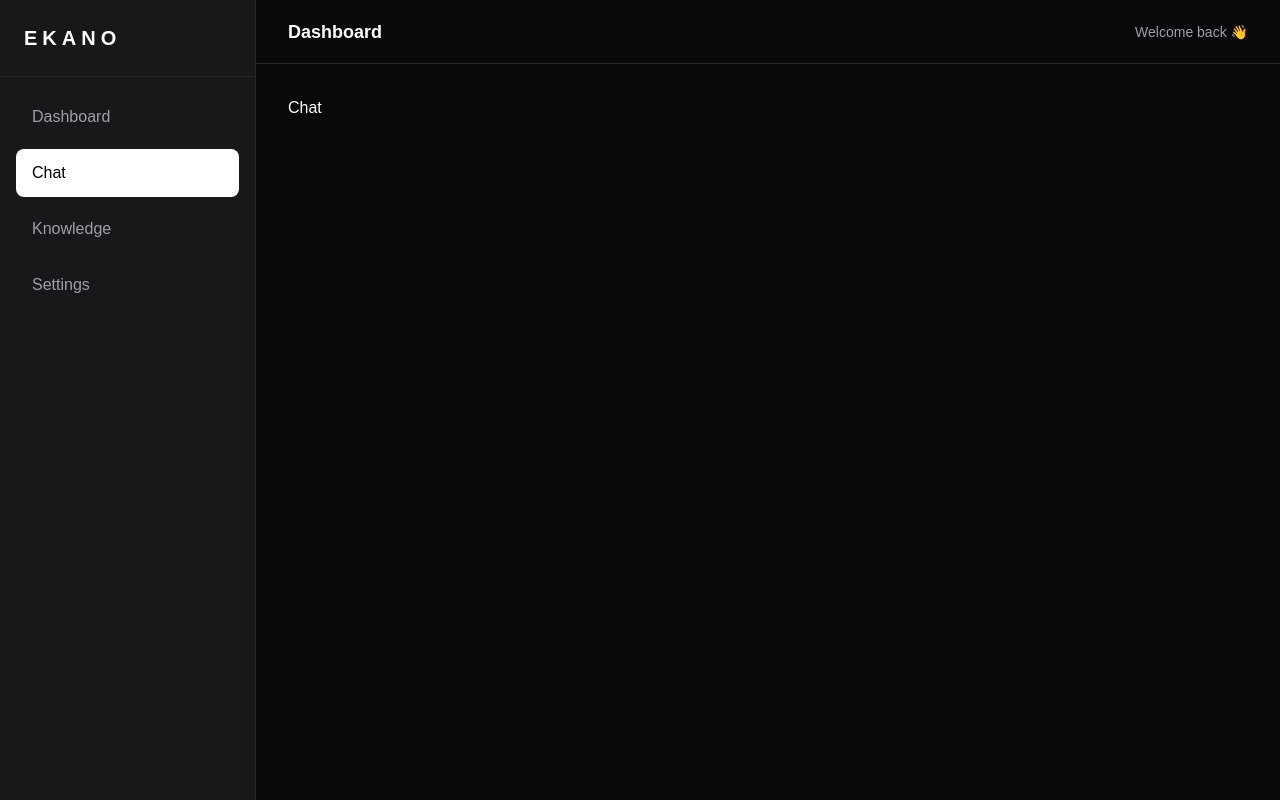
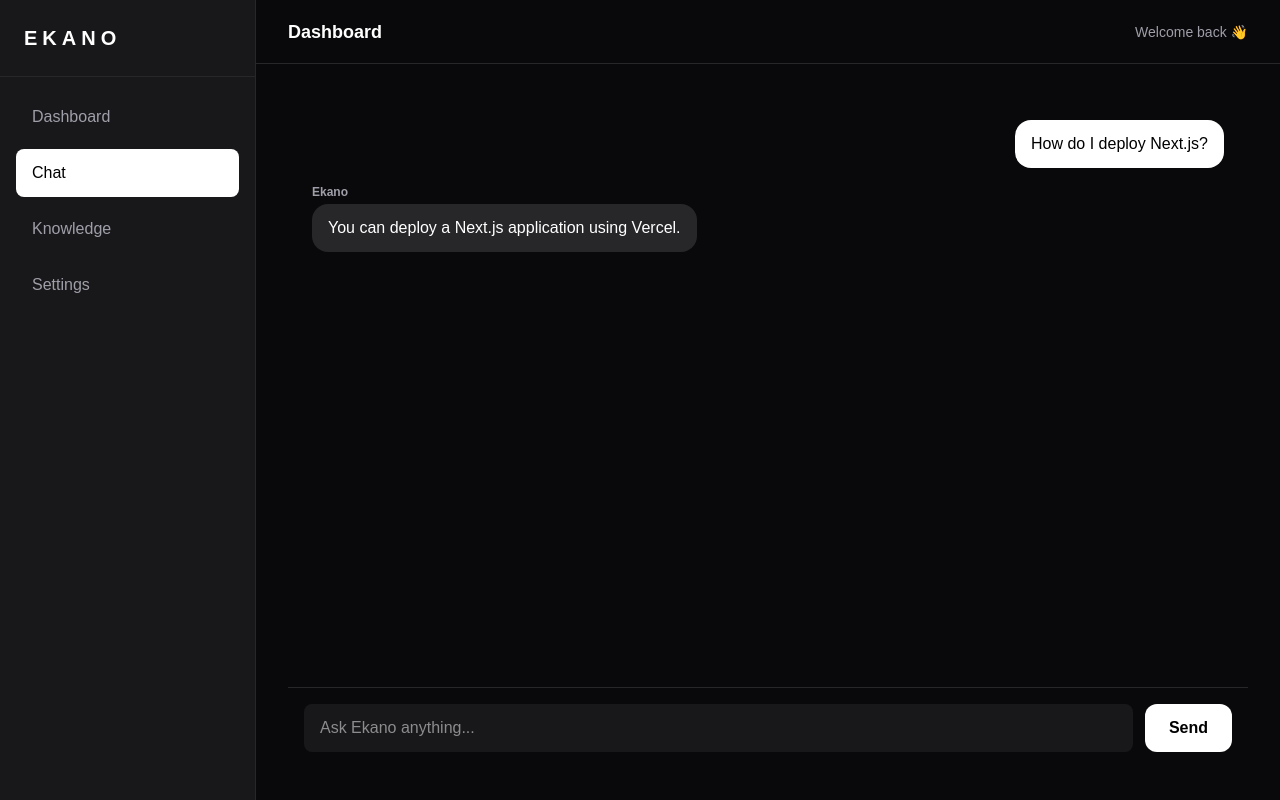
Before and after one commit to Rush-K15/ekano, a Next.js app in the folder frontend/: page /chat in a window 1280 px wide. Built offline with nearby package versions, Linux system fonts and the light colour scheme.

Commit message:
feat(chat): build reusable chat UI foundation

```diff
--- a/frontend/app/(dashboard)/chat/page.tsx
+++ b/frontend/app/(dashboard)/chat/page.tsx
@@ -1,3 +1,45 @@
+"use client";
+
+import { useState } from "react";
+
+import ChatWindow from "@/components/dashboard/ChatWindow";
+import MessageInput from "@/components/dashboard/MessageInput";
+
+import type { Message } from "@/types/chat";
+
 export default function ChatPage() {
-    return <h1>Chat</h1>;
+    const [messages, setMessages] = useState<Message[]>([
+        {
+            id: "1",
+            role: "user",
+            content: "How do I deploy Next.js?",
+        },
+        {
+            id: "2",
+            role: "assistant",
+            content:
+                "You can deploy a Next.js application using Vercel.",
+        },
+    ]);
+
+    const handleSend = (content: string) => {
+        const newMessage: Message = {
+            id: crypto.randomUUID(),
+            role: "user",
+            content,
+        };
+
+        setMessages((previousMessages) => [
+            ...previousMessages,
+            newMessage,
+        ]);
+    };
+
+    return (
+        <div className="flex h-full flex-col">
+            <ChatWindow messages={messages} />
+
+            <MessageInput onSend={handleSend} />
+        </div>
+    );
 }
--- /dev/null
+++ b/frontend/components/dashboard/ChatWindow.tsx
@@ -0,0 +1,21 @@
+import MessageBubble from "./MessageBubble";
+import type { Message } from "@/types/chat";
+
+type ChatWindowProps = {
+    messages: Message[];
+};
+
+export default function ChatWindow({
+    messages,
+}: ChatWindowProps) {
+    return (
+        <div className="flex-1 overflow-y-auto p-6">
+            {messages.map((message) => (
+                <MessageBubble
+                    key={message.id}
+                    message={message}
+                />
+            ))}
+        </div>
+    );
+}
--- /dev/null
+++ b/frontend/components/dashboard/MessageBubble.tsx
@@ -0,0 +1,37 @@
+import type { Message } from "@/types/chat";
+
+type MessageBubbleProps = {
+    message: Message;
+};
+
+export default function MessageBubble({
+    message,
+}: MessageBubbleProps) {
+    const isUser = message.role === "user";
+
+    return (
+        <div
+            className={`flex mb-4 ${
+                isUser ? "justify-end" : "justify-start"
+            }`}
+        >
+            <div className="max-w-[70%]">
+                {!isUser && (
+                    <p className="mb-1 text-xs font-semibold text-zinc-400">
+                        Ekano
+                    </p>
+                )}
+
+                <div
+                    className={`rounded-2xl px-4 py-3 ${
+                        isUser
+                            ? "bg-white text-black"
+                            : "bg-zinc-800 text-white"
+                    }`}
+                >
+                    {message.content}
+                </div>
+            </div>
+        </div>
+    );
+}
--- /dev/null
+++ b/frontend/components/dashboard/MessageInput.tsx
@@ -0,0 +1,43 @@
+"use client";
+
+import { useState } from "react";
+import Button from "@/components/ui/Button";
+
+type MessageInputProps = {
+    onSend: (message: string) => void;
+};
+
+export default function MessageInput({
+    onSend,
+}: MessageInputProps) {
+    const [input, setInput] = useState("");
+
+    function handleSend() {
+        const message = input.trim();
+
+        if (!message) return;
+
+        onSend(message);
+
+        setInput("");
+    }
+
+    return (
+        <div className="border-t border-zinc-800 p-4">
+            <div className="flex gap-3">
+                <input
+                    className="flex-1 rounded-lg bg-zinc-900 px-4 py-3 text-white outline-none"
+                    value={input}
+                    onChange={(e) =>
+                        setInput(e.target.value)
+                    }
+                    placeholder="Ask Ekano anything..."
+                />
+
+                <Button onClick={handleSend}>
+                    Send
+                </Button>
+            </div>
+        </div>
+    );
+}
--- /dev/null
+++ b/frontend/types/chat.ts
@@ -0,0 +1,5 @@
+export type Message = {
+    id: string;
+    role: "user" | "assistant";
+    content: string;
+};
```
Also changed, not shown: frontend/components/dashboard/index.tsx (added).
